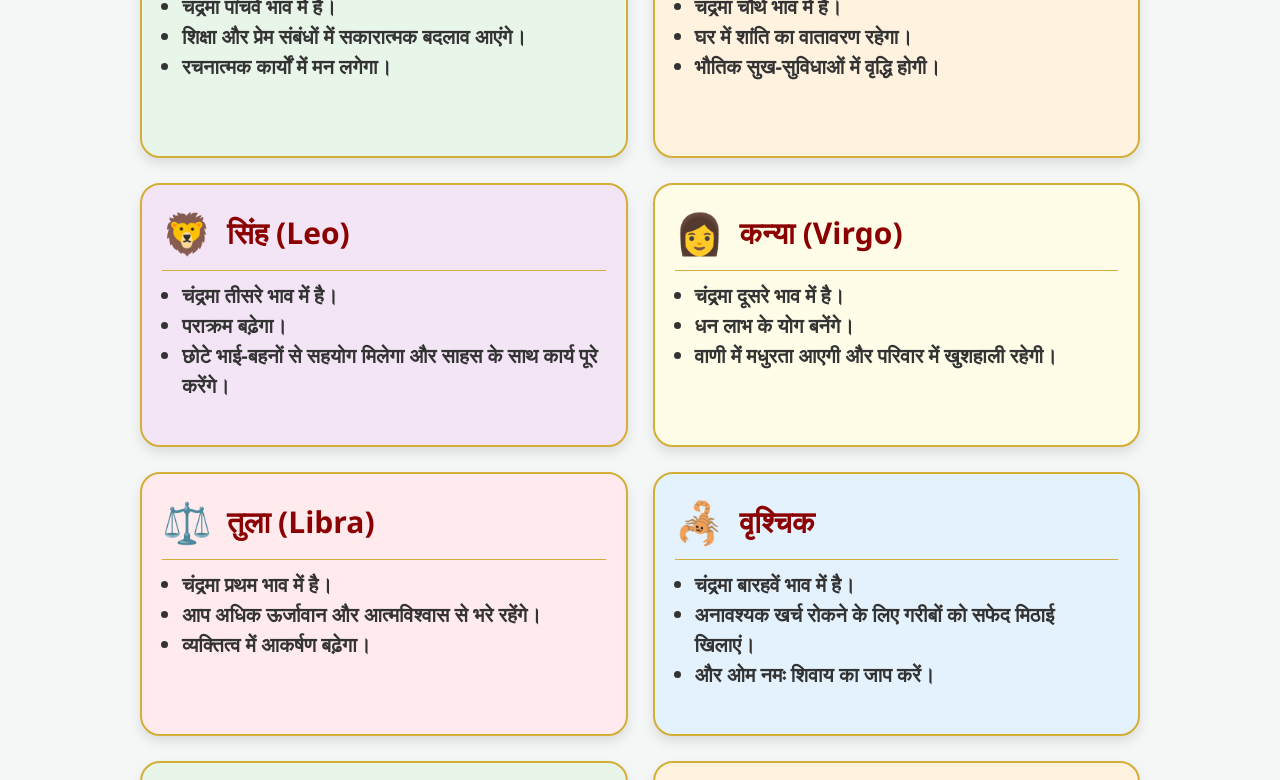
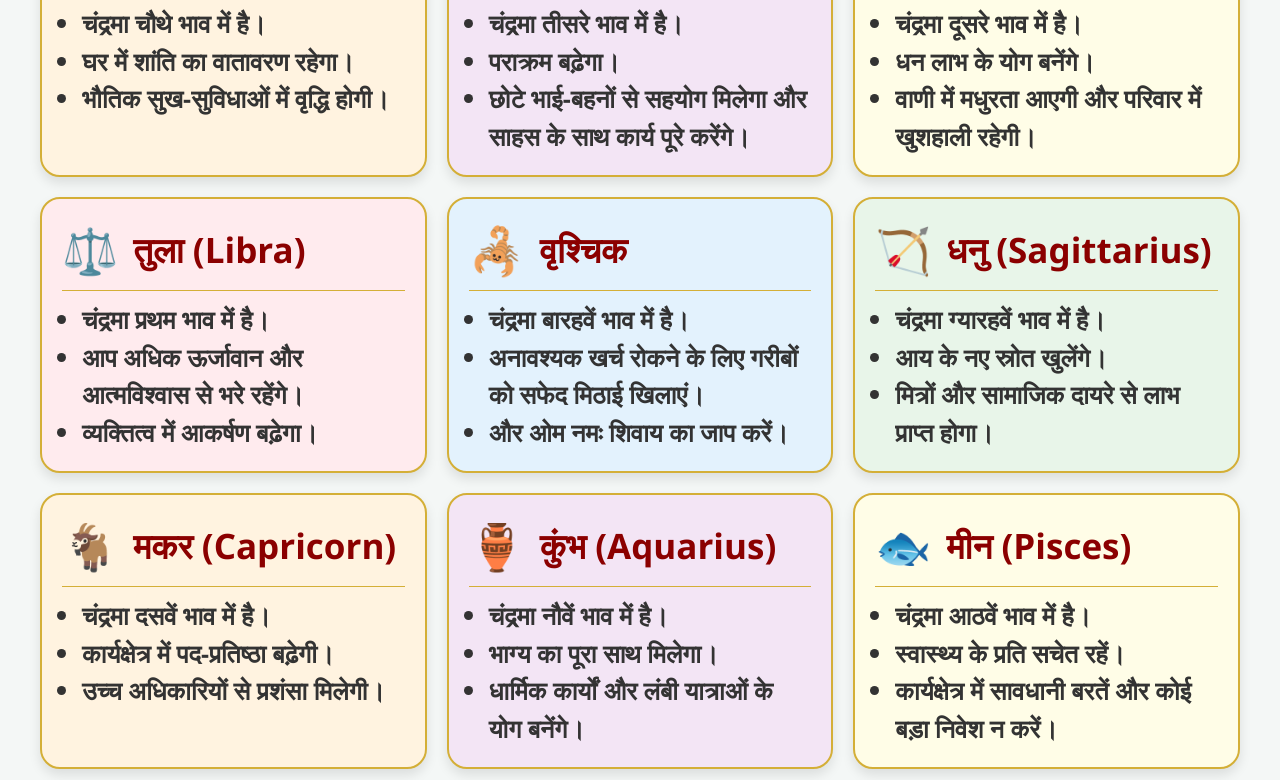
Before and after one commit to neerajsml1978-alt/Kalchakra, a plain HTML site: page index.html in a window 1280 px wide. Shown: the part 498-1278 px from the top of the page. Drawn offline with nearby package versions, Linux system fonts and the light colour scheme.

Commit message:
Update style.css

```diff
--- a/style.css
+++ b/style.css
@@ -8,9 +8,9 @@ body {
 
 .grid-container {
     display: grid;
-    grid-template-columns: repeat(2, 1fr);
-    gap: 25px;
-    max-width: 1000px;
+    grid-template-columns: repeat(3, 1fr);
+    gap: 20px;
+    max-width: 1200px;
     margin: 0 auto;
 }
 
@@ -44,20 +44,20 @@ body {
     margin-bottom: 10px;
 }
 
-.rashi-icon { font-size: 40px; margin-right: 15px; }
-.card-header h3 { margin: 0; color: #8b0000; font-size: 30px; }
+.rashi-icon { font-size: 45px; margin-right: 15px; }
+.card-header h3 { margin: 0; color: #8b0000; font-size: 35px; }
 
 .analysis-list {
     list-style-type: disc;
     padding-left: 20px;
     margin: 0;
-    font-size: 20px;
+    font-size: 25px;
     font-weight: 1000;
     color: #333;
     line-height: 1.5;
 }
 
-@media (max-width: 600px) {
+@media (max-width: 768px) {
     .grid-container { grid-template-columns: 1fr; }
 }
 
```
